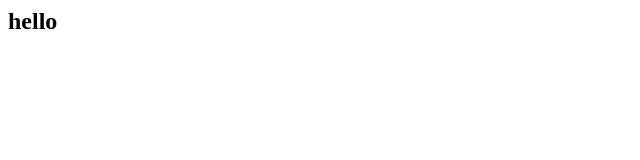
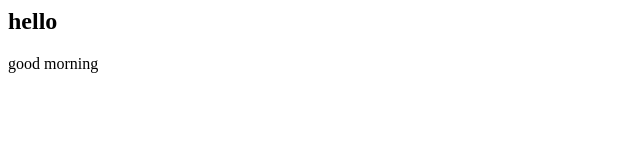
Before and after one commit to sonalkadam1686/localrepo, a plain HTML site: page index.html in a window 1280 px wide. Shown: the whole page, without its empty margins (0-640 px from the left). Drawn offline with Linux system fonts and the light colour scheme.

Commit message:
add feature

```diff
--- a/index.html
+++ b/index.html
@@ -1 +1,2 @@
 <h2>hello</h2>
+<p>good morning</p>
```
